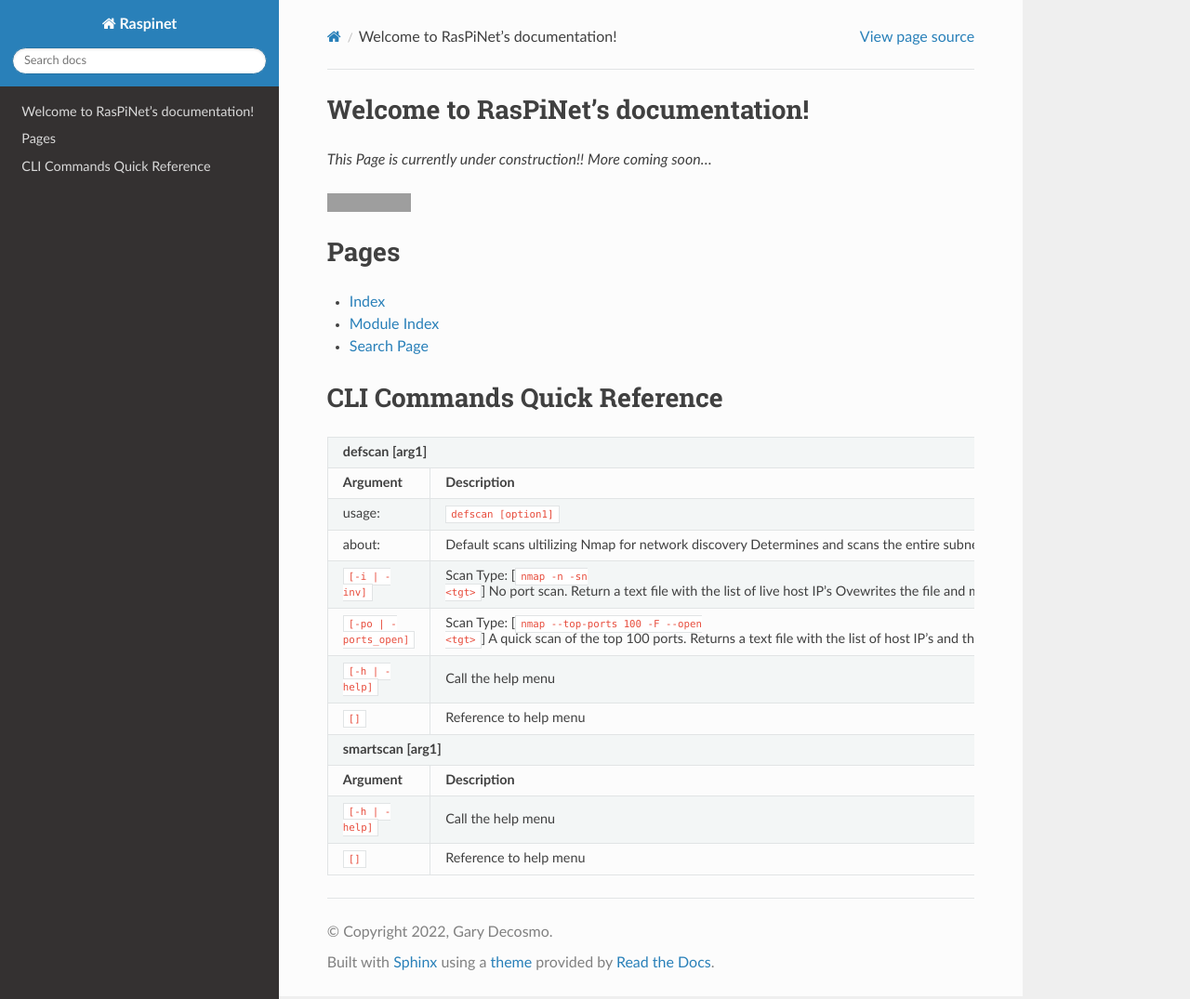
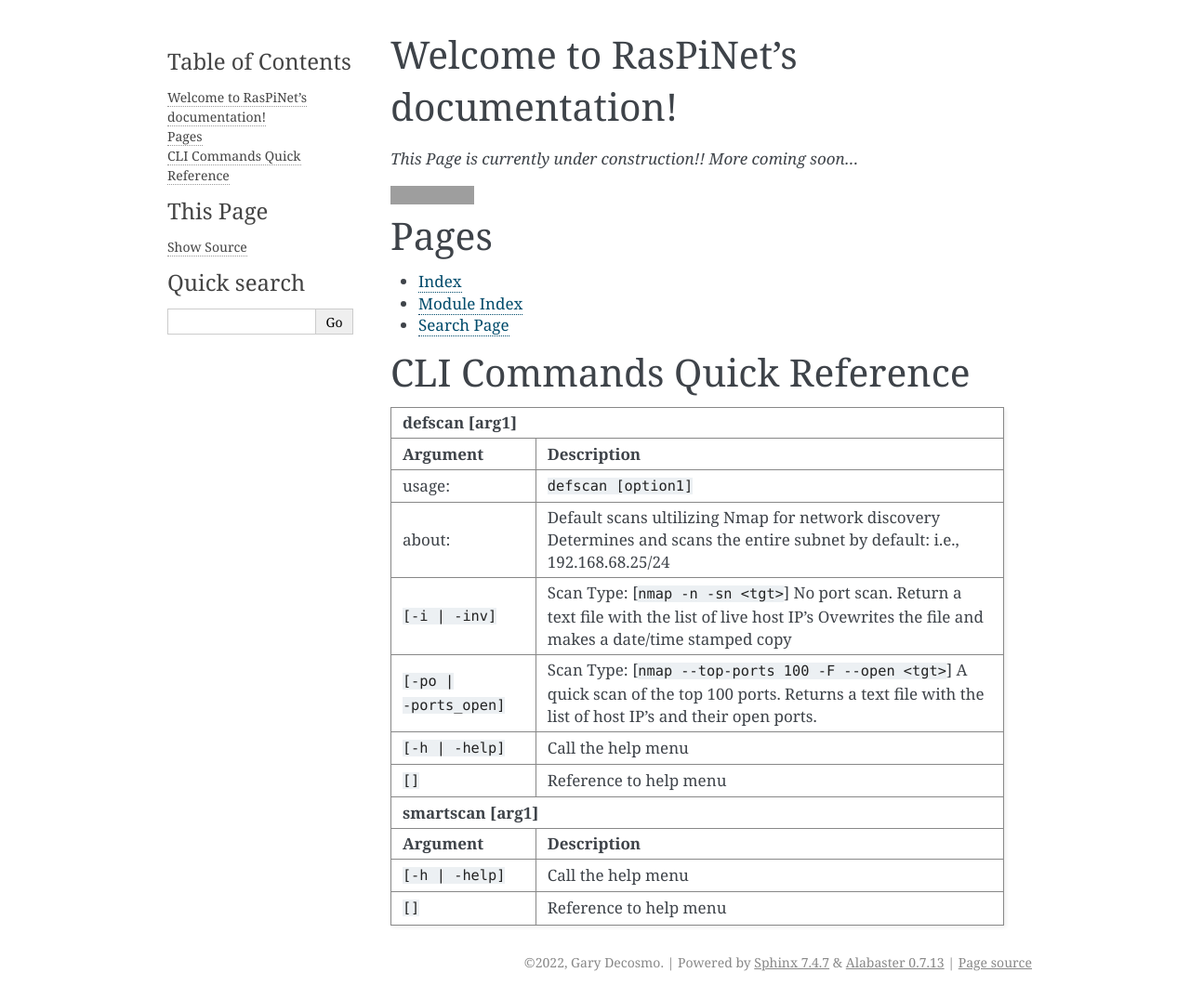
Before and after one commit to GaryDeco/Raspinet, a Sphinx documentation site: the page built from source/index.rst, in a window 1280 px wide and 1075 px high. Shown: the whole window at 93% size. Built offline with Sphinx 7.4.7, drawn with Linux system fonts in a browser that asks for light colours; grey boxes are pictures that could not be loaded.

Commit message:
theme change test

```diff
--- a/source/conf.py
+++ b/source/conf.py
@@ -46,8 +46,8 @@ exclude_patterns = []
 #
 #html_theme = 'alabaster'
 
-html_theme = 'sphinx_rtd_theme'
-
+#html_theme = 'sphinx_rtd_theme'
+html_theme = 'alabaster'
 
 # Add any paths that contain custom static files (such as style sheets) here,
 # relative to this directory. They are copied after the builtin static files,
```
